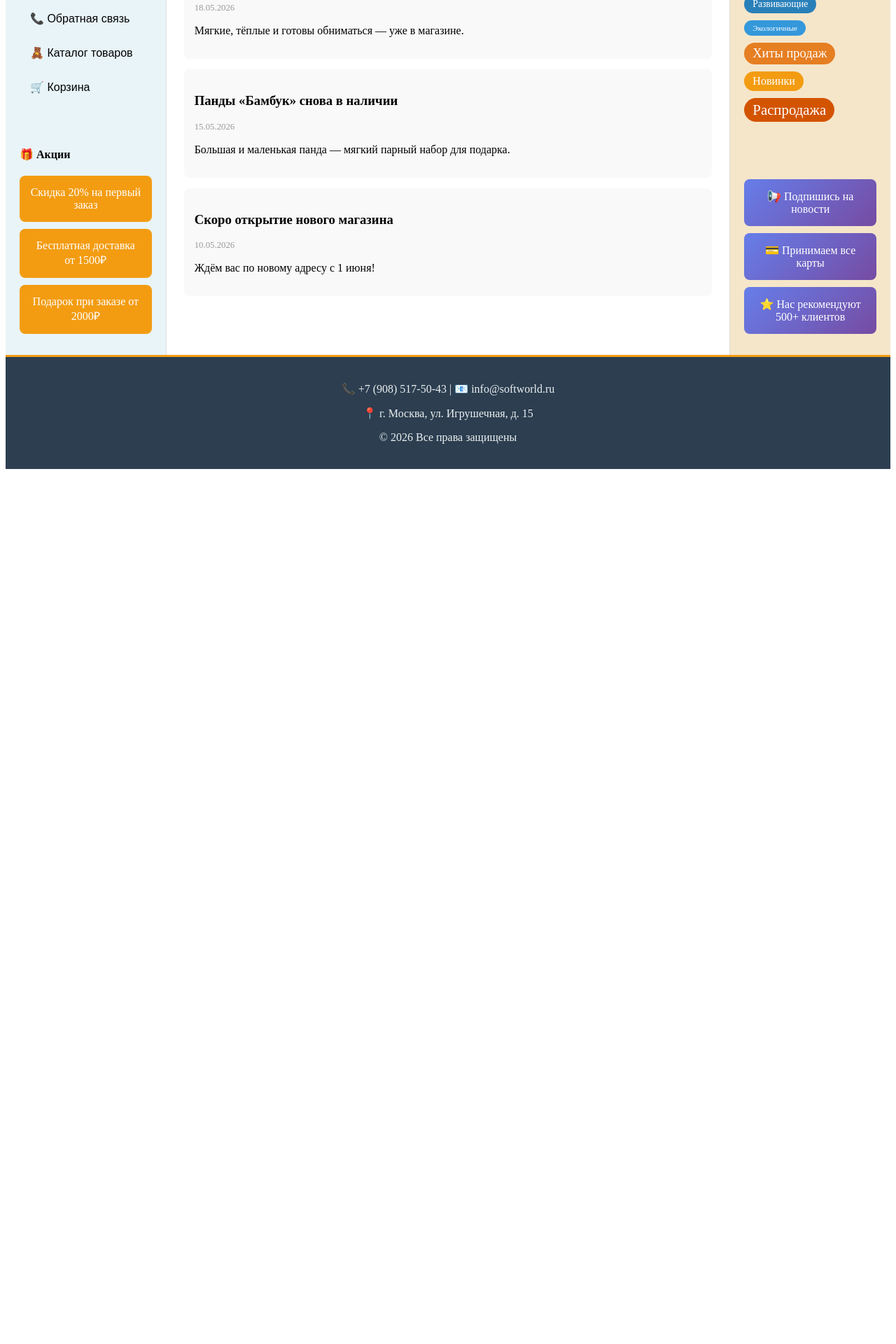
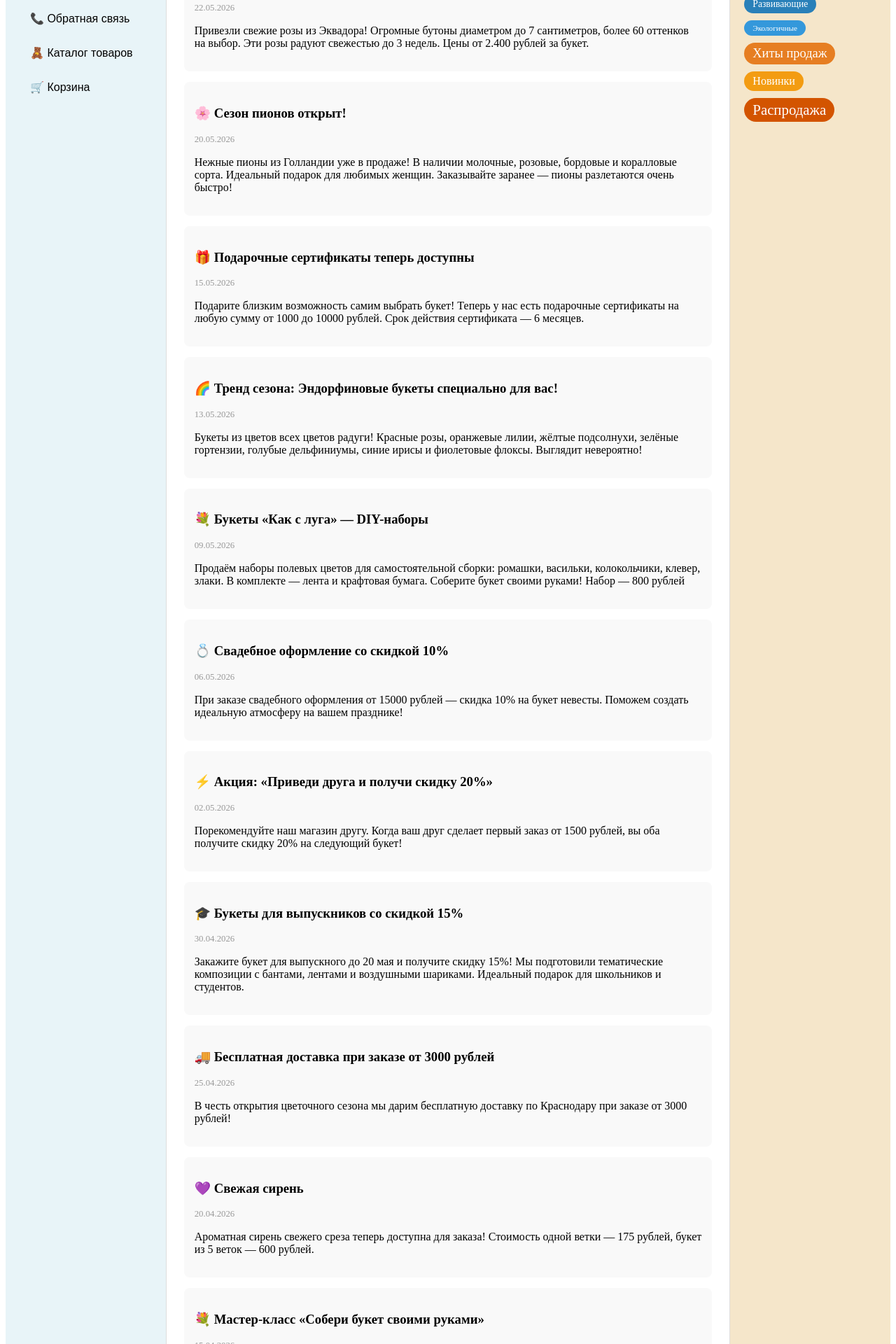
Before and after one commit to milk-catt/lab_17-20, a React (Create React App) app in the folder итоговый проект/: page / in a window 1280 px wide. Shown: the part 300-2220 px from the top of the page at 70% size. Before the commit the page ends 978 px from the top, so only its background shows below. Built offline with nearby package versions, Linux system fonts and the light colour scheme.

Commit message:
ААА, Абезьяны, кАшелоты, ААА, крАкодилы, бегемоты

```diff
--- a/итоговый проект/src/pages/FeedBack.jsx
+++ b/итоговый проект/src/pages/FeedBack.jsx
@@ -14,22 +14,22 @@ function FeedBack() {
       <h2 className="page-title">📞 Обратная связь</h2>
 
       <div style={{ marginBottom: 20 }}>
-        <p>📱 Телефон: <strong>+7 908 517 50 43</strong></p>
-        <p>💬 Telegram: <strong>@softtoys</strong></p>
-        <p>📧 Email: <strong>info@softtoys.ru</strong></p>
+        <p>📱 Телефон: <strong>8-(800)-555-35-35 - Проще позвонить чем у кого-то занимать!😘</strong></p>
+        <p>💬 Telegram: <strong>FFFFFFFFFFF</strong></p>
+        <p>📧 Email: <strong>chekrizova@sfedu.ru, aleolei@sfedu.ru</strong></p>
       </div>
 
       <form onSubmit={handleSubmit} className="contact-form">
         <input
           type="text"
-          placeholder="Ваше имя"
+          placeholder="ФИО"
           value={form.name}
           onChange={(e) => setForm({...form, name: e.target.value})}
           required
         />
         <input
           type="email"
-          placeholder="Ваш Email"
+          placeholder="Email"
           value={form.email}
           onChange={(e) => setForm({...form, email: e.target.value})}
           required
--- a/итоговый проект/src/pages/New.jsx
+++ b/итоговый проект/src/pages/New.jsx
@@ -2,9 +2,19 @@ import React from 'react';
 
 function New() {
   const newsItems = [
-    { id: 1, title: 'Новая коллекция плюшевых друзей!', date: '18.05.2026', text: 'Мягкие, тёплые и готовы обниматься — уже в магазине.' },
-    { id: 2, title: 'Панды «Бамбук» снова в наличии', date: '15.05.2026', text: 'Большая и маленькая панда — мягкий парный набор для подарка.' },
-    { id: 3, title: 'Скоро открытие нового магазина', date: '10.05.2026', text: 'Ждём вас по новому адресу с 1 июня!' }
+    { id: 1, title: '🌹 Новое поступление: Эквадорские розы!', date: '22.05.2026', text: 'Привезли свежие розы из Эквадора! Огромные бутоны диаметром до 7 сантиметров, более 60 оттенков на выбор. Эти розы радуют свежестью до 3 недель. Цены от 2.400 рублей за букет.' },
+    { id: 2, title: '🌸 Сезон пионов открыт!', date: '20.05.2026', text: 'Нежные пионы из Голландии уже в продаже! В наличии молочные, розовые, бордовые и коралловые сорта. Идеальный подарок для любимых женщин. Заказывайте заранее — пионы разлетаются очень быстро!' },
+    { id: 3, title: '🎁 Подарочные сертификаты теперь доступны', date: '15.05.2026', text: 'Подарите близким возможность самим выбрать букет! Теперь у нас есть подарочные сертификаты на любую сумму от 1000 до 10000 рублей. Срок действия сертификата — 6 месяцев.' },
+    { id: 4, title: '🌈 Тренд сезона: Эндорфиновые букеты специально для вас!', date: '13.05.2026', text: 'Букеты из цветов всех цветов радуги! Красные розы, оранжевые лилии, жёлтые подсолнухи, зелёные гортензии, голубые дельфиниумы, синие ирисы и фиолетовые флоксы. Выглядит невероятно!' },
+    { id: 5, title: '💐 Букеты «Как с луга» — DIY-наборы', date: '09.05.2026', text: 'Продаём наборы полевых цветов для самостоятельной сборки: ромашки, васильки, колокольчики, клевер, злаки. В комплекте — лента и крафтовая бумага. Соберите букет своими руками! Набор — 800 рублей' },
+    { id: 6, title: '💍 Свадебное оформление со скидкой 10%', date: '06.05.2026', text: 'При заказе свадебного оформления от 15000 рублей — скидка 10% на букет невесты. Поможем создать идеальную атмосферу на вашем празднике!' },
+    { id: 7, title: '⚡ Акция: «Приведи друга и получи скидку 20%»', date: '02.05.2026', text: 'Порекомендуйте наш магазин другу. Когда ваш друг сделает первый заказ от 1500 рублей, вы оба получите скидку 20% на следующий букет!' },
+    { id: 8, title: '🎓 Букеты для выпускников со скидкой 15%', date: '30.04.2026', text: 'Закажите букет для выпускного до 20 мая и получите скидку 15%! Мы подготовили тематические композиции с бантами, лентами и воздушными шариками. Идеальный подарок для школьников и студентов.' },
+    { id: 9, title: '🚚 Бесплатная доставка при заказе от 3000 рублей', date: '25.04.2026', text: 'В честь открытия цветочного сезона мы дарим бесплатную доставку по Краснодару при заказе от 3000 рублей!' },
+    { id: 10, title: '💜 Свежая сирень', date: '20.04.2026', text: 'Ароматная сирень свежего среза теперь доступна для заказа! Стоимость одной ветки — 175 рублей, букет из 5 веток — 600 рублей.' },
+    { id: 11, title: '💐 Мастер-класс «Собери букет своими руками»', date: '15.04.2026', text: 'Приглашаем всех желающих на бесплатный мастер-класс, который состоится 30 мая в 12:00. Вы научитесь собирать букеты как настоящий флорист! Все материалы предоставляются бесплатно. Запись по телефону +7 908 517 50 43. Количество мест ограничено!' },
+    { id: 12, title: '🦋 Букеты из бабочек — тренд сезона', date: '05.04.2026', text: 'Эффектные букеты с искусственными бабочками на проволоке! Они создают впечатление, что букет парит в воздухе. Отличная альтернатива живым цветам — стоит годами. Цены от 2500 рублей.' },
+    { id: 13, title: '🧼 Мыльные букеты — не вянут и дарят радость', date: '01.04.2026', text: 'Букеты из мыла ручной работы появились в нашем магазине! Они выглядят как настоящие цветы, но не требуют полива и не вызывают аллергию. Отличный подарок для тех, у кого аллергия на живые цветы. Цены от 1200 рублей.' }
   ];
 
   return (
```
